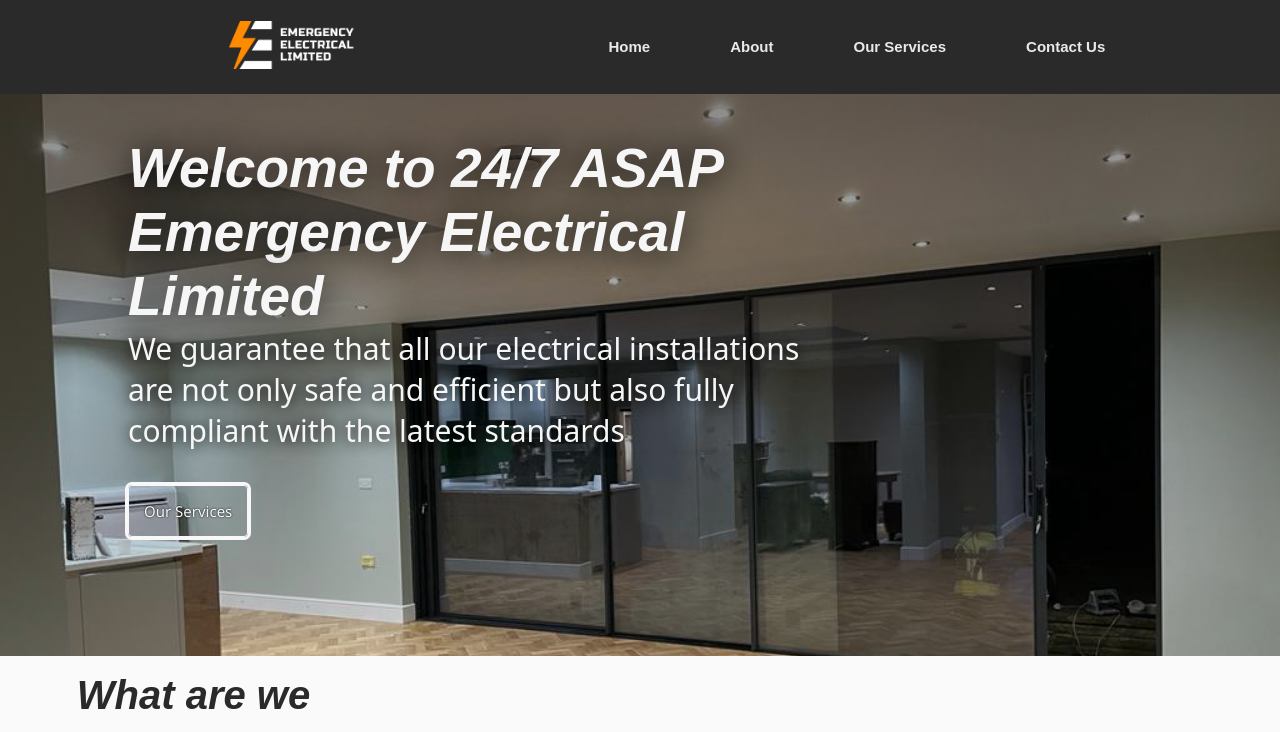
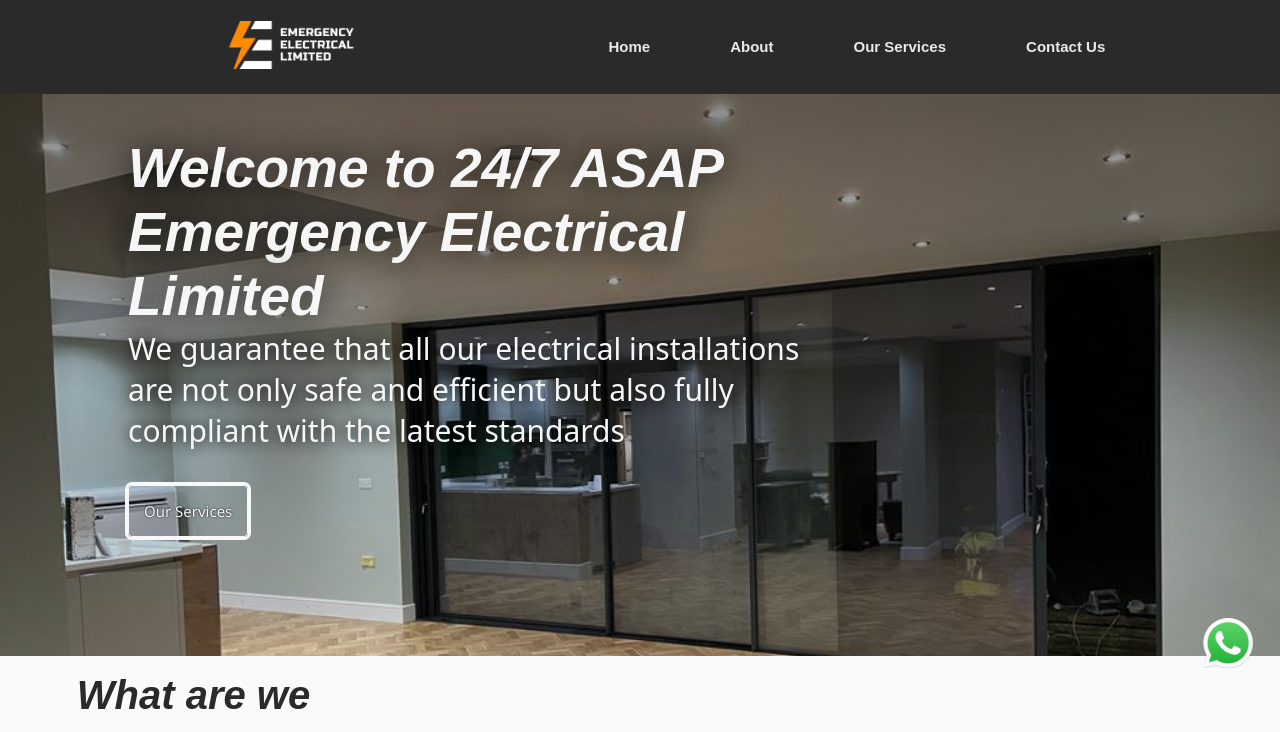
Before and after one commit to JoshuasProgramming/electrical_emergency_limited, a React (Create React App) app: page / in a window 1280 px wide. Shown: the top 732 px of the page. Built offline with nearby package versions, Linux system fonts and the light colour scheme.

Commit message:
Added whatsapp image to the page

```diff
--- a/src/App.js
+++ b/src/App.js
@@ -10,6 +10,7 @@ import Services from './components/Services';
 import Contact from './components/Contact';
 import Location from './components/Location';
 import Footer from './components/Footer';
+import SocialLinks from './components/SocialLinks';
 
 
 //pages
@@ -20,6 +21,7 @@ import ContactUs from './pages/ContactUs';
 function HomePage() {
   return (
     <div>
+      <SocialLinks/>
       <Navbar/>
       <Hero/>
       <Info/>
--- /dev/null
+++ b/src/components/SocialLinks.js
@@ -0,0 +1,24 @@
+import React from 'react'
+
+import whatsapp from '../images/social_media_icons/whatsapp.png';
+
+function SocialLinks() {
+
+    const message = "test";
+    const number = "+447487411363";
+
+  return (
+    <div className='social-navigation-links'>
+        <ul className='social-navigation'>
+            <a href={"whatsapp://send?text" + message + number}>
+                <li>
+                    <img src={whatsapp}></img>
+                </li>
+            </a>
+        </ul>
+    </div>
+
+  )
+}
+
+export default SocialLinks
--- a/src/components/accordion.js
+++ b/src/components/accordion.js
@@ -91,7 +91,7 @@ const Accordion = () => {
                         className="accordion"
                         onClick={() => toggleAccordion(index)}
                     >
-                        {item.title} <span>{activeIndex === index ? '-' : '+'}</span>
+                         {item.title} <span>{activeIndex === index ? '-' : '+'}</span>
                     </button>
                     <div
                         className="accordion-panel"
--- a/src/styles/styles.css
+++ b/src/styles/styles.css
@@ -9,6 +9,33 @@
 * {
   margin: 0;
   padding: 0;
+}
+
+.social-navigation-links {
+  bottom: 0;
+  left: auto;
+  position: fixed;
+  right: 2.5%;
+  width: 40px;
+  z-index: 10;
+}
+.social-navigation-links .social-navigation {
+  align-items: center;
+  display: flex;
+  flex-direction: column;
+  height: 310px;
+  justify-content: space-around;
+  list-style: none;
+  margin: 0;
+  padding: 0;
+  text-decoration: none;
+}
+.social-navigation-links .social-navigation a li img {
+  height: 50px;
+  transition: 0.4s ease-in-out;
+  width: 50px;
+  cursor: pointer;
+  filter: opacity(5) drop-shadow(0 0 0 rgba(255, 255, 255, 0));
 }
 
 .nav {
--- a/src/styles/styles.scss
+++ b/src/styles/styles.scss
@@ -11,6 +11,41 @@
     margin: 0;
     padding: 0;
 }
+
+.social-navigation-links{
+
+    bottom: 0;
+    left: auto;
+    position: fixed;
+    right: 2.5%;
+    width: 40px;
+    z-index: 10;
+
+    .social-navigation{
+        -webkit-box-align: center;
+        align-items: center;
+        display: flex;
+        flex-direction: column;
+        height: 310px;
+        justify-content: space-around;
+        list-style: none;
+        margin: 0;
+        padding: 0;
+        text-decoration: none;
+        a{
+            li{
+                img{
+                    height: 50px;
+                    transition: .4s ease-in-out;
+                    width: 50px;
+                    cursor: pointer;
+                    filter: opacity(5) drop-shadow(0 0 0 rgba(255, 255, 255, 0));
+                }
+            }
+        }
+    }
+}
+
 
 
 .nav{
```
Also changed, not shown: src/images/social_media_icons/whatsapp.png (added), 1 other file (tests, documents, lock files or other folders).
